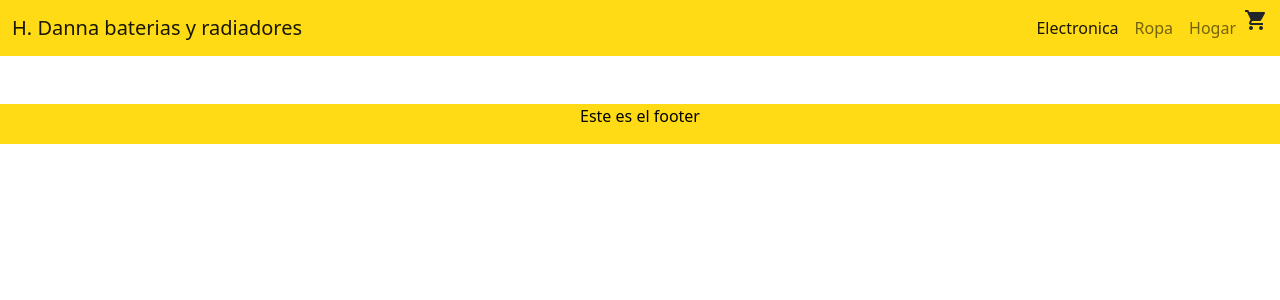
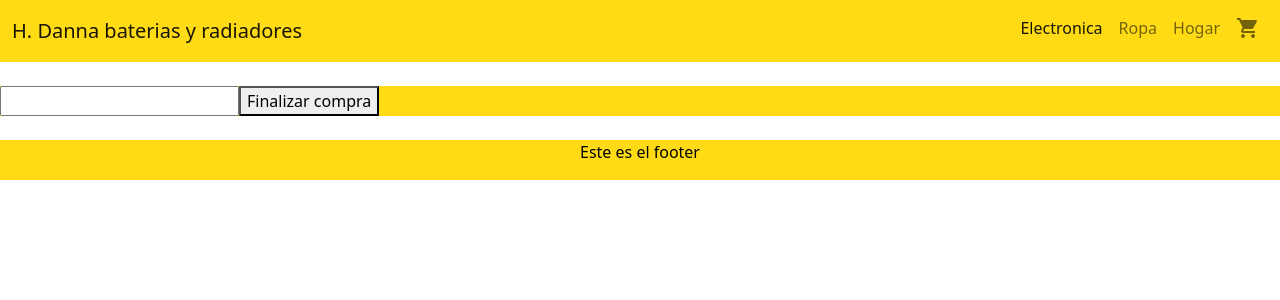
Before and after one commit to MatiasAcunaa/hdanna.baterias.react, a React (Create React App) app: page /carrito in a window 1280 px wide. Shown: the top 300 px of the page. Built offline with nearby package versions, Linux system fonts and the light colour scheme.

Commit message:
detallesss 21

```diff
--- /dev/null
+++ b/src/components/Carrito.js
@@ -0,0 +1,21 @@
+import 'bootstrap/dist/css/bootstrap.min.css';
+import '../App.css';
+
+const Carrito = () => {
+
+  const handleClick = (e) => {
+    console.log(e)
+  }
+  const handleChange = (e) => {
+    console.log(e)
+  }
+
+  return (
+    <div>
+      <input type="text" onChange={handleChange}/>
+      <button type='button' onClick={handleClick}>Finalizar compra</button>
+    </div>
+   );
+}
+
+export default Carrito;
--- a/src/components/Item.js
+++ b/src/components/Item.js
@@ -6,7 +6,7 @@ const Item = ({producto}) => {
       <h5>{producto.title}</h5>
       <img src={'https://picsum.photos/200?random=${producto.id}'} alt={producto.title} />
       <p>{producto.price}</p>
-      <Link to={"/productos/" + producto.id}>Ver mas</Link>
+      <Link to={"/item/" + producto.id}>Ver mas</Link>
     </article>
   )
 };
--- /dev/null
+++ b/src/components/ItemDetailContainer.js
@@ -0,0 +1,13 @@
+import { useParams } from "react-router-dom";
+
+const ItemDetailContainer = () => {
+
+  const params = useParams()
+  console.log(params.id)
+
+  return (
+    <div>ItemDetailContainer</div>
+   );
+}
+
+export default ItemDetailContainer;
--- a/src/components/ItemListContainer.js
+++ b/src/components/ItemListContainer.js
@@ -1,10 +1,14 @@
 import { useEffect, useState } from "react";
+import { useParams } from "react-router-dom";
 import ItemList from "./ItemList";
 
-const ItemListContainer=(props)=>{
+const ItemListContainer=()=>{
 
   const [load, setLoad] = useState (false)
   const [productos, setProductos] = useState ([])
+
+  const props = useParams()
+  console.log(props)
 
   useEffect (()=>{
 
--- a/src/components/Main.js
+++ b/src/components/Main.js
@@ -1,6 +1,8 @@
 import 'bootstrap/dist/css/bootstrap.min.css';
 import '../App.css';
 import ItemListContainer from './ItemListContainer';
+import ItemDetailContainer from './ItemDetailContainer';
+import Carrito from './Carrito'
 import { Route, Routes } from 'react-router-dom';
 
 const Main=()=>{
@@ -10,6 +12,8 @@ const Main=()=>{
         <Routes>
           <Route path='/' element={<ItemListContainer/>}/>
           <Route path='/productos/:categoria' element={<ItemListContainer/>}/>
+          <Route path='/item/:id' element={<ItemDetailContainer/>}/>
+          <Route path='/carrito' element={<Carrito/>}/>
         </Routes>
       </main>
 
--- a/src/components/Navbar.js
+++ b/src/components/Navbar.js
@@ -8,7 +8,7 @@ const Navbar=()=>{
     <>
       <nav className='navbar navbar-expand-lg navbar-light' id='barraNavegacion'>
         <div className='container-fluid'>
-          <a className='navbar-brand' href="#">H. Danna baterias y radiadores</a>
+          <a className='navbar-brand' href='/'>H. Danna baterias y radiadores</a>
           <button className='navbar-toggler' type="button" data-bs-toggle="collapse" data-bs-target="#navbarNavAltMarkup" aria-controls="navbarNavAltMarkup" aria-expanded="false" aria-label="Toggle navigation">
             <span className='navbar-toggler-icon'></span>
           </button>
@@ -17,7 +17,7 @@ const Navbar=()=>{
               <Link className='nav-link active' aria-current="page" to="/productos/electronica">Electronica</Link>
               <Link className='nav-link' to="/productos/ropa">Ropa</Link>
               <Link className='nav-link' to="/productos/hogar">Hogar</Link>
-              <CartWidget/>
+              <Link className='nav-link' to="/carrito"><CartWidget></CartWidget></Link>
             </div>
           </div>
         </div>
```
